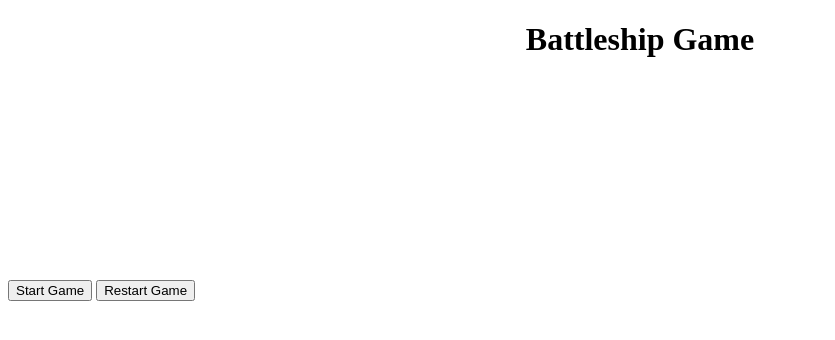
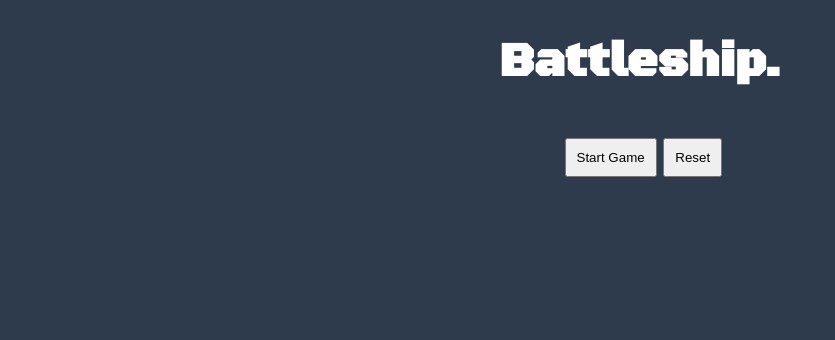
Before and after one commit to TanmeenPatel/battleship, a Flask app: page / in a window 1280 px wide. Shown: the top 340 px of the page, without its empty margins (0-835 px from the left). Run offline with Flask 3, Linux system fonts and the light colour scheme.

Commit message:
reset button + aesthetic changes

```diff
--- a/app.py
+++ b/app.py
@@ -53,18 +53,16 @@ def move():
     data = request.get_json()
     x = data.get('x')
     y = data.get('y')
-    print(x, y)
 
     ship = board[x][y]
     if not isinstance(ship, Ship):
-        return jsonify({'message': 'MISS!', 'attempts': attempts})
+        return jsonify({'message': 'MISS!', 'attempts': attempts, 'hit': False})
 
     if ship.has_sunk():
-        return jsonify({'message': 'MISS!', 'attempts': attempts})
+        return jsonify({'message': 'MISS!', 'attempts': attempts, 'hit': False})
     else:
         ship.got_hit()
-        print(f'You sank {ship.get_name()}!')
         if is_finished(board):
-            return jsonify({'message': 'GAME OVER! You sank the last ship. Congrats!'})
+            return jsonify({'message': 'GAME OVER! You sank the last ship. Congrats!', 'hit': True})
         else:
-            return jsonify({'message': f'You sank {ship.get_name()}!', 'attempts': attempts})
+            return jsonify({'message': f'You sank {ship.get_name()}!', 'attempts': attempts, 'hit': True})
--- a/static/script.js
+++ b/static/script.js
@@ -1,5 +1,6 @@
 console.log('hi')
 msg = document.getElementById('message')
+const gameBoard = document.getElementById('game-board')
 
 document.getElementById('start-game').addEventListener("click", () => {
     fetch('/start-game', { method: 'POST' })
@@ -9,10 +10,16 @@ document.getElementById('start-game').addEventListener("click", () => {
             createboard()
             console.log(data.board)
         });
+    document.getElementById('start-game').disabled = true;
+})
+
+document.getElementById('restart-game').addEventListener('click', () => {
+    document.getElementById('start-game').disabled = false;
+    gameBoard.innerHTML = ''
+    msg.innerText = ''
 })
 
 function createboard() {
-    const gameBoard = document.getElementById('game-board')
     gameBoard.innerHTML = ''
     for (let i = 0; i < 5; i++) {
         const rowDiv = document.createElement('div')
@@ -26,7 +33,14 @@ function createboard() {
                     body: JSON.stringify({x: i, y: j})})
                 .then(response => response.json())
                 .then(data => {
-                    msg.innerText = data.message + data.attempts
+                    if (!data.hit) {
+                        cellDiv.classList.add('miss')
+                    }
+                    else if (data.hit) {
+                        cellDiv.classList.add('hit')
+                        cellDiv.innerText = '🚢'
+                    }
+                    msg.innerText = data.message + data.attempts;
                 })
                 cellDiv.disabled = true
             })
--- a/static/styles.css
+++ b/static/styles.css
@@ -1,5 +1,14 @@
+body {
+    background-color:rgb(45, 59, 77);
+    font-family: 'Poppins', sans-serif;
+}
+
+
 h1 {
     text-align: center;
+    font-family: 'Black Ops One', serif;
+    color: white;
+    font-size: 3em;
 }
 
 #game-board {
@@ -7,11 +16,38 @@ h1 {
     display: grid;
     grid-template-columns: repeat(5, 50px);
     margin-top: 20px;
-    width: 200px;
-    height: 200px;
+    width: 250px;
 }
 
 .cell {
-    width: 40px;
+    width: 45px;
+    height: 45px;
+    margin-top: 0.5em;
+}
+
+button {
     padding: 10px;
+    margin-left: 0.5em;
+    margin-top: 1em;
 }
+
+.buttons {
+    display: flex;
+    flex-direction: row;
+    justify-content: center;
+}
+
+.miss {
+    background-color: #ff6262;
+}
+
+.hit {
+    background-color: #44c770;
+}
+
+#message {
+    text-align: center;
+    margin-top: 2em;
+    font-size: 1.5em;
+    color: #d5d5d5;
+}
--- a/templates/index.html
+++ b/templates/index.html
@@ -5,19 +5,21 @@
     <meta name="viewport" content="width=device-width, initial-scale=1.0">
     <link rel="stylesheet" href="/static/styles.css">
     <title>Battleship</title>
-    <!-- <link rel="stylesheet" href="https://cdn.jsdelivr.net/npm/bulma@1.0.0/css/bulma.min.css"> -->
+    <link rel="preconnect" href="https://fonts.googleapis.com">
+    <link rel="preconnect" href="https://fonts.gstatic.com" crossorigin>
+    <link href="https://fonts.googleapis.com/css2?family=Black+Ops+One&family=Michroma&family=Poppins:ital,wght@0,100;0,200;0,300;0,400;0,500;0,600;0,700;0,800;0,900;1,100;1,200;1,300;1,400;1,500;1,600;1,700;1,800;1,900&display=swap" rel="stylesheet">
 </head>
 <body>
-    <h1>Battleship Game</h1>
+    <h1>Battleship.</h1>
     <div id="game-board">
         <!-- Game board UI will be generated here -->
     </div>
 
-    <section class="section">
-        <div class="columns is-centered">
-            <div class="column is-half is-align-items-center">
+    <section>
+        <div>
+            <div class="buttons">
                 <button class = 'button' id="start-game">Start Game</button>
-                <button class = 'button' id="restart-game">Restart Game</button>
+                <button class = 'button' id="restart-game">Reset</button>
             </div>
         </div>
     </section>
```
Also changed, not shown: n.py (deleted, +0 -72 lines).
